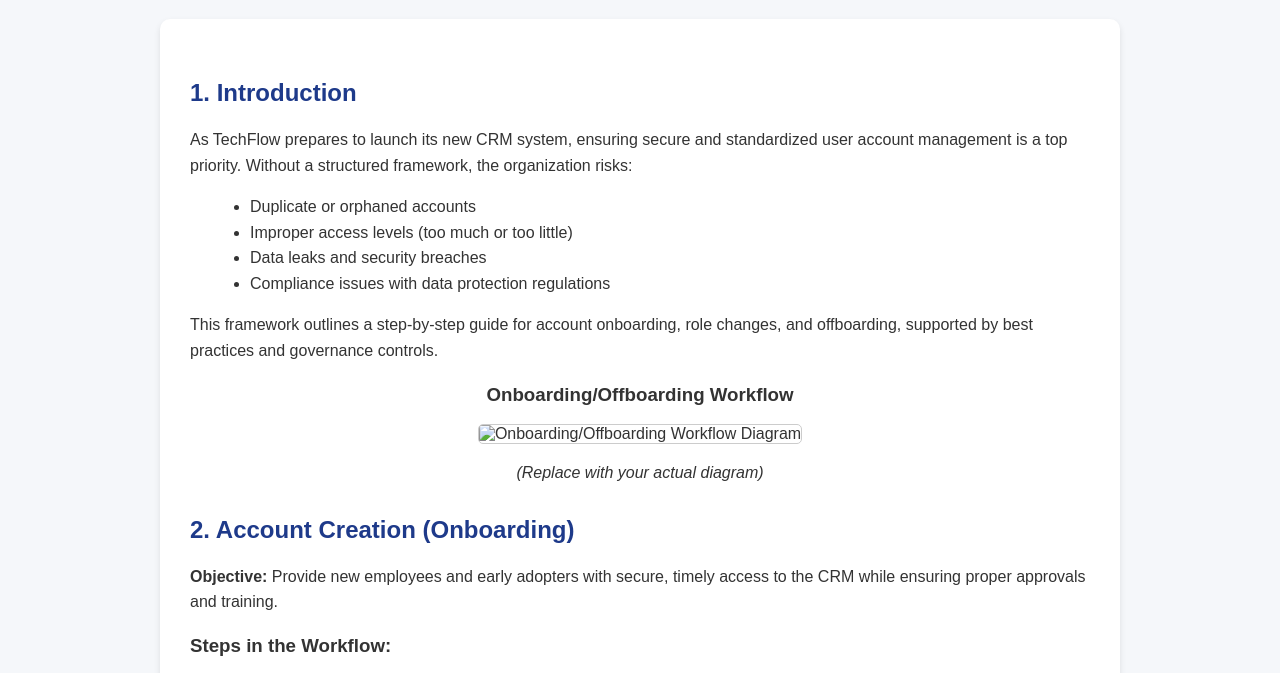
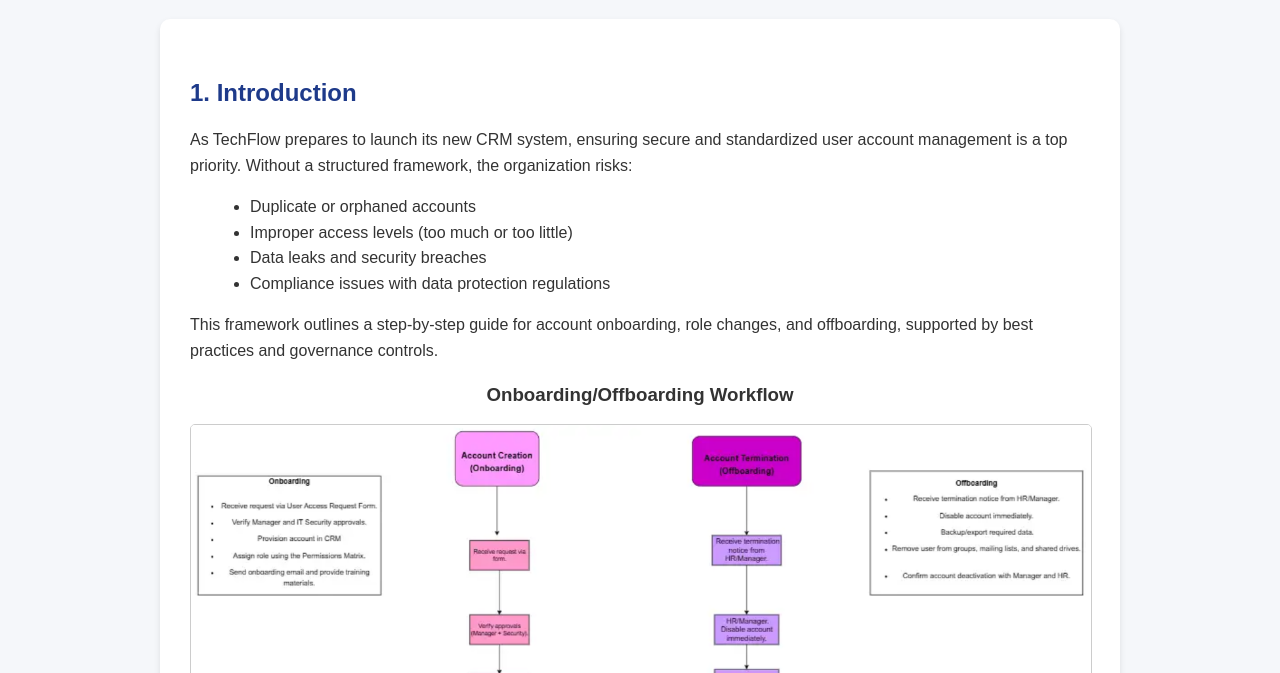
Before and after one commit to Boity5270/Project-3-User-Account-Management-Framework, a plain HTML site: page index.html in a window 1280 px wide. Shown: the part 78-751 px from the top of the page. Drawn offline with Linux system fonts and the light colour scheme.

Commit message:
Update index.html

```diff
--- a/index.html
+++ b/index.html
@@ -93,8 +93,8 @@
 
     <div class="workflow-diagram">
         <h3>Onboarding/Offboarding Workflow</h3>
-        <img src="workflow-diagram-placeholder.png" alt="Onboarding/Offboarding Workflow Diagram">
-        <p><em>(Replace with your actual diagram)</em></p>
+        <img src="Diagrame.png" alt="Onboarding/Offboarding Workflow Diagram">
+
     </div>
 
     <h2>2. Account Creation (Onboarding)</h2>
```
